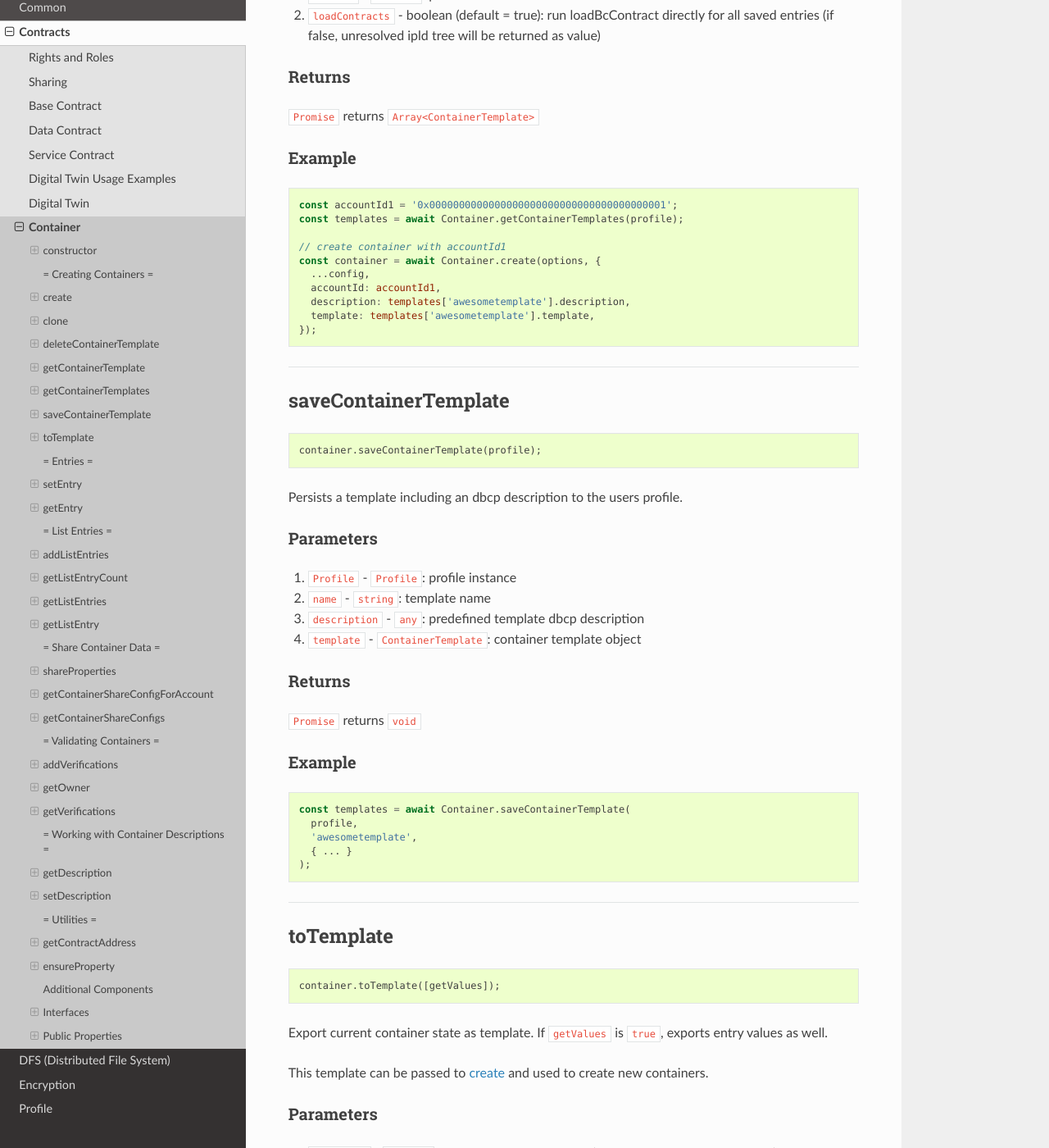
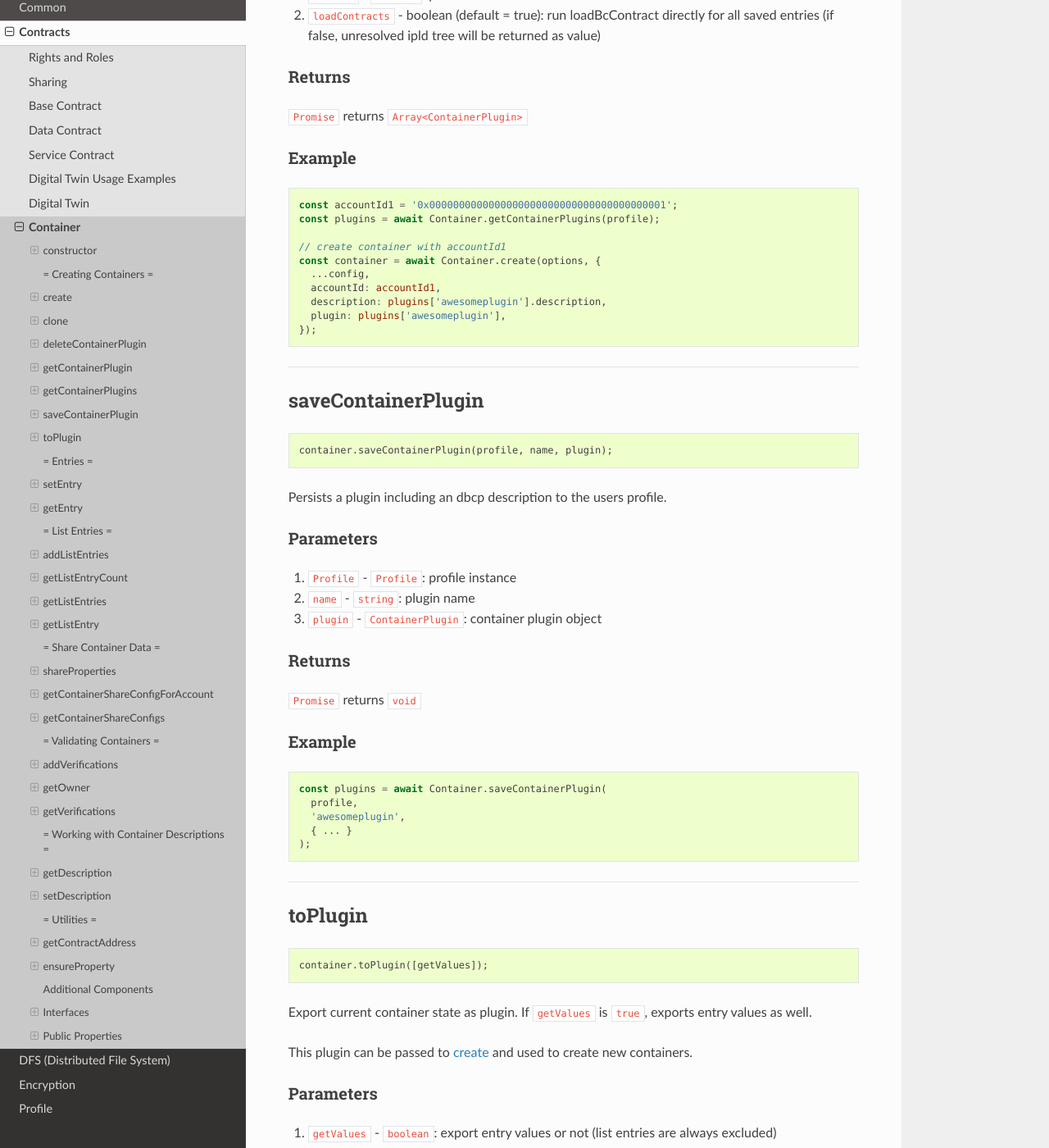
Before and after one commit to evannetwork/api-blockchain-core, a Sphinx documentation site: the page built from docs/contracts/container.rst, in a window 1280 px wide and 1400 px high, scrolled down 6497 px. Shown: the whole window at 82% size. Built offline with Sphinx 7.4.7 and the Read the Docs theme 2.0.0, drawn with Linux system fonts in a browser that asks for light colours; pages that are not in the unit, such as notebooks, are missing from menus; some of the changed text lies outside the part shown.

Commit message:
fix container plugin documentation
- [CORE-62]

```diff
--- a/docs/contracts/container.rst
+++ b/docs/contracts/container.rst
@@ -133,7 +133,7 @@ Parameters
     * ``address`` - ``string``: ENS address used for container
     * ``description`` - ``string``: description has to be passed to ``.create`` to apply it to to contract
     * ``factoryAddress`` - ``string`` (optional): factory address can be passed to ``.create`` for customer container factory
-    * ``template`` - ``string|ContainerTemplate`` (optional): template to be used in ``.create``, can be string with name or a ``ContainerTemplate``
+    * ``plugin`` - ``string|ContainerPlugin`` (optional): plugin to be used in ``.create``, can be string with name or a ``ContainerPlugin``
 
 -------
 Returns
@@ -165,7 +165,7 @@ clone
 
   Container.clone(options, config, source[, copyValues]);
 
-Clone ``Container`` instance into template and creates new ``Container`` with it.
+Clone ``Container`` instance into plugin and creates new ``Container`` with it.
 
 Cloning containers:
 
@@ -212,7 +212,7 @@ Parameters
     * ``address`` - ``string``: ENS address used for container
     * ``description`` - ``string``: description has to be passed to ``.create`` to apply it to to contract
     * ``factoryAddress`` - ``string`` (optional): factory address can be passed to ``.create`` for customer container factory
-    * ``template`` - ``string|ContainerTemplate`` (optional): template to be used in ``.create``, can be string with name or a ``ContainerTemplate``
+    * ``plugin`` - ``string|ContainerPlugin`` (optional): plugin to be used in ``.create``, can be string with name or a ``ContainerPlugin``
 #. ``source`` - ``Container``: container to clone
 #. ``copyValues`` - ``boolean``: copy entry values from source contract to new contract
 
@@ -241,23 +241,23 @@ Example
 
 --------------------------------------------------------------------------------
 
-.. _container_deleteContainerTemplate:
+.. _container_deleteContainerPlugin:
 
-deleteContainerTemplate
+deleteContainerPlugin
 ================================================================================
 
 .. code-block:: typescript
 
-  container.deleteContainerTemplate(profile);
+  container.deleteContainerPlugin(profile);
 
-Remove a container template from a users profile.
+Remove a container plugin from a users profile.
 
 ----------
 Parameters
 ----------
 
 #. ``Profile`` - |source profile|_: profile instance
-#. ``name`` - ``string``: template name
+#. ``name`` - ``string``: plugin name
 
 -------
 Returns
@@ -271,36 +271,36 @@ Example
 
 .. code-block:: typescript
 
-  await Container.deleteContainerTemplate(profile, 'awesometemplate');
+  await Container.deleteContainerPlugin(profile, 'awesomeplugin');
 
 
 --------------------------------------------------------------------------------
 
 
 
-.. _container_getContainerTemplate:
+.. _container_getContainerPlugin:
 
-getContainerTemplate
+getContainerPlugin
 ================================================================================
 
 .. code-block:: typescript
 
-  container.getContainerTemplate(profile, name);
+  container.getContainerPlugin(profile, name);
 
-Get one container template for a users profile by name.
+Get one container plugin for a users profile by name.
 
 ----------
 Parameters
 ----------
 
 #. ``Profile`` - |source profile|_: profile instance
-#. ``name`` - ``string``: template name
+#. ``name`` - ``string``: plugin name
 
 -------
 Returns
 -------
 
-``Promise`` returns ``ContainerTemplate``
+``Promise`` returns ``ContainerPlugin``
 
 -------
 Example
@@ -309,14 +309,14 @@ Example
 .. code-block:: typescript
 
   const accountId1 = '0x0000000000000000000000000000000000000001';
-  const template = await Container.getContainerTemplate(profile, 'awesometemplate');
+  const plugin = await Container.getContainerPlugin(profile, 'awesomeplugin');
 
   // create container with accountId1
   const container = await Container.create(options, {
     ...config,
     accountId: accountId1,
-    description: template.description,
-    template: template.template,
+    description: plugin.description,
+    plugin: plugin,
   });
 
 
@@ -324,16 +324,16 @@ Example
 --------------------------------------------------------------------------------
 
 
-.. _container_getContainerTemplates:
+.. _container_getContainerPlugins:
 
-getContainerTemplates
+getContainerPlugins
 ================================================================================
 
 .. code-block:: typescript
 
-  container.getContainerTemplates(profile);
+  container.getContainerPlugins(profile);
 
-Get all container templates for a users profile.
+Get all container plugins for a users profile
 
 ----------
 Parameters
@@ -346,7 +346,7 @@ Parameters
 Returns
 -------
 
-``Promise`` returns ``Array<ContainerTemplate>``
+``Promise`` returns ``Array<ContainerPlugin>``
 
 -------
 Example
@@ -355,39 +355,38 @@ Example
 .. code-block:: typescript
 
   const accountId1 = '0x0000000000000000000000000000000000000001';
-  const templates = await Container.getContainerTemplates(profile);
+  const plugins = await Container.getContainerPlugins(profile);
 
   // create container with accountId1
   const container = await Container.create(options, {
     ...config,
     accountId: accountId1,
-    description: templates['awesometemplate'].description,
-    template: templates['awesometemplate'].template,
+    description: plugins['awesomeplugin'].description,
+    plugin: plugins['awesomeplugin'],
   });
 
 
 --------------------------------------------------------------------------------
 
 
-.. _container_saveContainerTemplate:
+.. _container_saveContainerPlugin:
 
-saveContainerTemplate
+saveContainerPlugin
 ================================================================================
 
 .. code-block:: typescript
 
-  container.saveContainerTemplate(profile);
+  container.saveContainerPlugin(profile, name, plugin);
 
-Persists a template including an dbcp description to the users profile.
+Persists a plugin including an dbcp description to the users profile.
 
 ----------
 Parameters
 ----------
 
 #. ``Profile`` - |source profile|_: profile instance
-#. ``name`` - ``string``: template name
-#. ``description`` - ``any``: predefined template dbcp description
-#. ``template`` - ``ContainerTemplate``: container template object
+#. ``name`` - ``string``: plugin name
+#. ``plugin`` - ``ContainerPlugin``: container plugin object
 
 -------
 Returns
@@ -401,9 +400,9 @@ Example
 
 .. code-block:: typescript
 
-  const templates = await Container.saveContainerTemplate(
+  const plugins = await Container.saveContainerPlugin(
     profile,
-    'awesometemplate',
+    'awesomeplugin',
     { ... }
   );
 
@@ -413,19 +412,19 @@ Example
 --------------------------------------------------------------------------------
 
 
-.. _container_toTemplate:
+.. _container_toPlugin:
 
-toTemplate
+toPlugin
 ================================================================================
 
 .. code-block:: typescript
 
-  container.toTemplate([getValues]);
+  container.toPlugin([getValues]);
 
-Export current container state as template. If ``getValues`` is ``true``, exports entry values as
+Export current container state as plugin. If ``getValues`` is ``true``, exports entry values as
 well.
 
-This template can be passed to :ref:`create <container_create>` and used to create new containers.
+This plugin can be passed to :ref:`create <container_create>` and used to create new containers.
 
 ----------
 Parameters
@@ -437,7 +436,7 @@ Parameters
 Returns
 -------
 
-``Promise`` returns ``ContainerTemplate``: template build from current container
+``Promise`` returns ``ContainerPlugin``: plugin build from current container
 
 -------
 Example
@@ -448,7 +447,7 @@ Example
   const sampleValue = 123;
   await container.setEntry('numberField', sampleValue);
 
-  console.dir(await container.toTemplate(true));
+  console.dir(await container.toPlugin(true));
 
 
 
@@ -1252,7 +1251,7 @@ config properties, specific to `Container` instances
 #. ``address`` - ``string`` (optional): address of a ``DataContract`` instance, can be ENS or contract address
 #. ``description`` - ``string`` (optional): description has to be passed to ``.create`` to apply it to to contract
 #. ``factoryAddress`` - ``string`` (optional): factory address can be passed to ``.create`` for customer container factory
-#. ``template`` - ``string|ContainerTemplate`` (optional): template to be used in ``.create``, can be string with name or a ``ContainerTemplate``
+#. ``plugin`` - ``string|ContainerPlugin`` (optional): plugin to be used in ``.create``, can be string with name or a ``ContainerPlugin``
 
 
 
@@ -1282,6 +1281,17 @@ config for sharing multiple fields to one account (read and/or readWrite access)
 #. ``read`` - ``string[]`` (optional): list of properties, that are shared read-only
 #. ``readWrite`` - ``string[]`` (optional): list of properties, that are shared readable and writable
 
+
+.. _container_ContainerPlugin:
+
+---------------
+ContainerPlugin
+---------------
+
+base definition of a container instance, covers properties setup and permissions
+
+#. ``description`` - ``any``: type of the template (equals name of the template)
+#. ``template`` - ``ContainerTemplate``: template for container instances, covers properties setup and permissions
 
 
 .. _container_ContainerTemplate:
```
